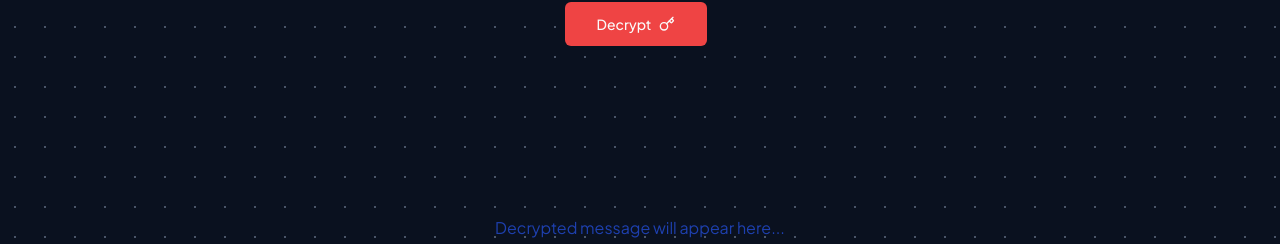
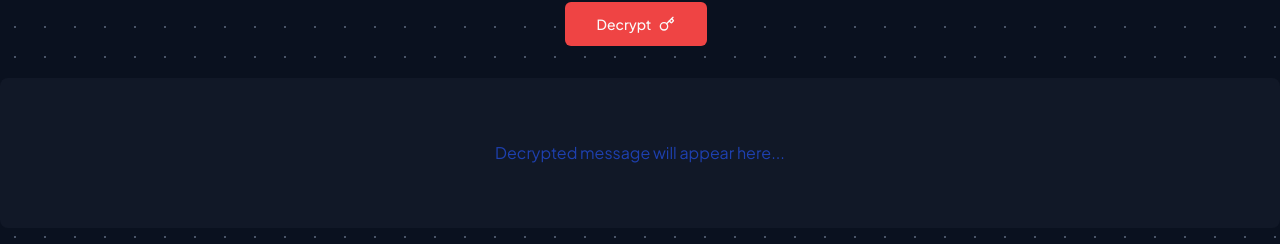
Before and after one commit to nfransec/nexcrypt, a Next.js app: page / in a window 1280 px wide. Shown: the part 708-952 px from the top of the page. Built offline with nearby package versions, Linux system fonts and the light colour scheme; no server answers; what @aws-amplify/ui-react, aws-amplify would draw is missing.

Commit message:
revamped file upload in root

```diff
--- a/app/page.tsx
+++ b/app/page.tsx
@@ -186,14 +186,15 @@ export default function HomePage() {
                 >
                   <Copy className="h-5 w-5" />
                 </button>
-                <button onClick={() => setDecryptedMessage('')}><Trash2 className="h-5 w-5 text-white" /></button>
+
               </div>
-              <div className="h-[300px] overflow-auto text-gray-300">
+              <div className="min-h-[200px] overflow-auto text-gray-300">
                 <p className="whitespace-pre-wrap">{decryptedMessage}</p>
               </div>
+              <button onClick={() => setDecryptedMessage('')}><Trash2 className="h-5 w-5 text-white hover:text-red-500" /></button>
             </div>
           ) : (
-            <div className='min-h-[300px] flex items-center justify-center text-blue-800'>
+            <div className='min-h-[150px] bg-gray-900  rounded-lg flex items-center justify-center text-blue-800'>
               Decrypted message will appear here...
             </div>
           )}
```
